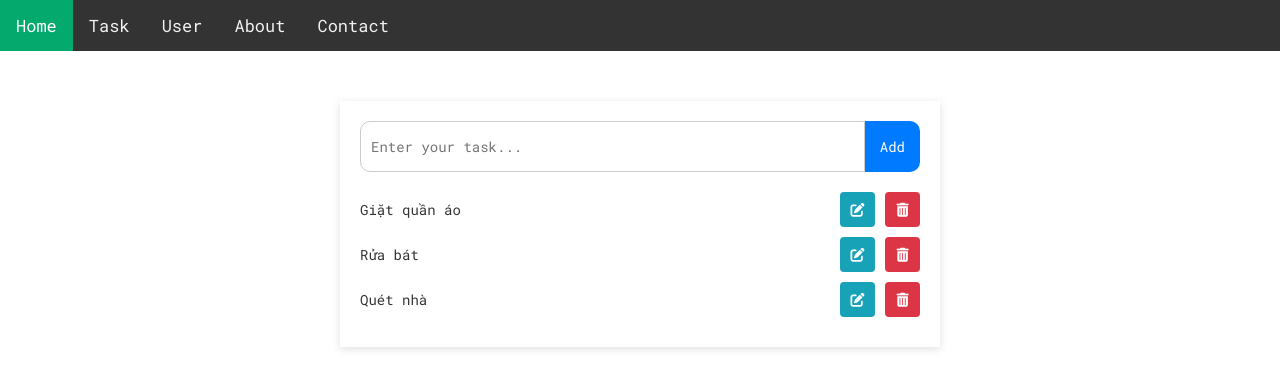
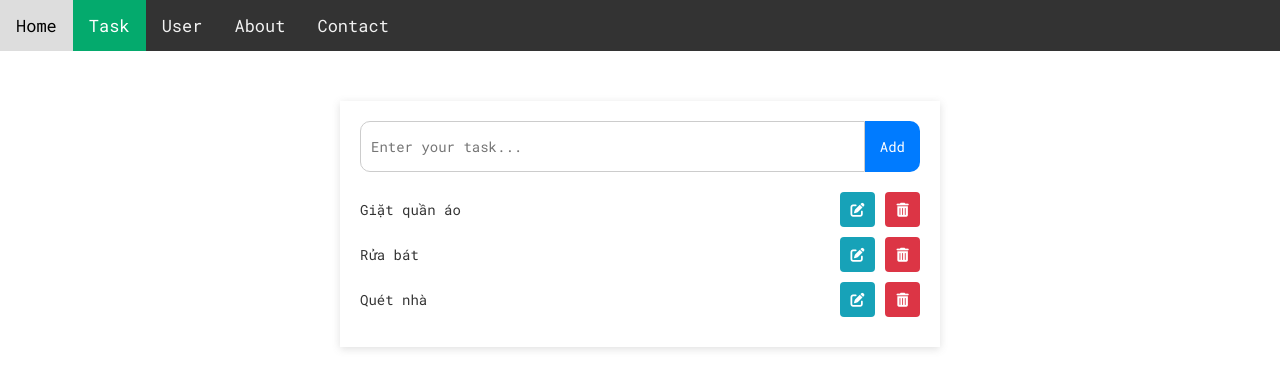
Before and after one commit to dinhdn218/learn-react-basic, a React (Create React App) app: page /task in a window 1280 px wide. Shown: the top 388 px of the page. Built offline with nearby package versions, Linux system fonts and the light colour scheme.

Commit message:
refactor code active nav

```diff
--- /dev/null
+++ b/src/components/Loading/Loading.scss
@@ -0,0 +1,40 @@
+.loading {
+  position: fixed;
+  top: 0;
+  left: 0;
+  width: 100%;
+  height: 100%;
+  background-color: rgba(29, 28, 28, 0.8);
+  display: flex;
+  align-items: center;
+  justify-content: center;
+}
+
+.loader {
+  border: 1rem solid #f3f3f3;
+  border-radius: 50%;
+  border-top: 1rem solid #3498db;
+  width: 10rem;
+  height: 10rem;
+  -webkit-animation: spin 1s linear infinite; /* Safari */
+  animation: spin 1s linear infinite;
+}
+
+/* Safari */
+@-webkit-keyframes spin {
+  0% {
+    -webkit-transform: rotate(0deg);
+  }
+  100% {
+    -webkit-transform: rotate(360deg);
+  }
+}
+
+@keyframes spin {
+  0% {
+    transform: rotate(0deg);
+  }
+  100% {
+    transform: rotate(360deg);
+  }
+}
--- /dev/null
+++ b/src/components/Loading/index.js
@@ -0,0 +1,12 @@
+import React, { Component } from 'react';
+import './Loading.scss';
+
+class Loading extends Component {
+  render() {
+    return <div className='loading'>
+        <div className='loader'></div>
+    </div>;
+  }
+}
+
+export default Loading;
--- a/src/components/Nav/NavItem/index.js
+++ b/src/components/Nav/NavItem/index.js
@@ -4,15 +4,22 @@ import './NavItem.scss';
 
 class NavItem extends Component {
   render() {
-    const { to, text, onClick, initActive, index, path } = this.props;
-    console.log(path);
+    const { path, label, onClick, pathCurrent } = this.props;
     return (
       <Link
-        onClick={onClick || function () {}}
-        className={`nav-item ${initActive === index ? 'active' : ''}`}
-        to={to}
+        onClick={(e) => onClick(e) || function () {}}
+        className={`nav-item ${
+          pathCurrent === path ||
+          pathCurrent.slice(
+            0,
+            pathCurrent.indexOf('/', pathCurrent.indexOf('/') + 1)
+          ) === path
+            ? 'active'
+            : ''
+        }`}
+        to={path}
       >
-        {text}
+        {label}
       </Link>
     );
   }
--- a/src/components/Nav/index.js
+++ b/src/components/Nav/index.js
@@ -1,33 +1,34 @@
 import React, { Component } from 'react';
+import './Nav.scss';
 import NavItem from './NavItem';
 import { navList } from './NavList';
-import './Nav.scss';
 
 class Nav extends Component {
-  // Active Nav when refresh page
-  componentDidMount = () => {
-    const currentPath = window.location.pathname;
-    // console.log(window.location.pathname);
-  };
+  constructor() {
+    super();
+    this.state = {
+      // Get pathname current when refresh page
+      pathCurrent: window.location.pathname,
+    };
+  }
 
   handleClick = (e) => {
-    const navItems = document.querySelectorAll('.nav-item');
-    navItems.forEach((navItem) => navItem.classList.remove('active'));
-    e.target.classList.add('active');
+    this.setState({
+      pathCurrent: e.target.pathname,
+    });
   };
 
   render() {
+    const { pathCurrent } = this.state;
     return (
       <div className="nav">
         {navList.map((navItem, index) => (
           <NavItem
-            path={window.location.pathname}
-            initActive={0}
-            index={index}
+            pathCurrent={pathCurrent}
+            key={index}
             onClick={this.handleClick}
-            key={index}
-            text={navItem.label}
-            to={navItem.path}
+            label={navItem.label}
+            path={navItem.path}
           />
         ))}
       </div>
--- a/src/styles/global.scss
+++ b/src/styles/global.scss
@@ -1,6 +1,6 @@
 html {
   font-size: 62.5%;
-  font-family: "Roboto Mono", monospace;
+  font-family: 'Roboto Mono', monospace;
   color: #333;
 }
 
@@ -10,6 +10,6 @@ body {
 
 button,
 input {
-  font-family: "Roboto Mono", monospace;
+  font-family: 'Roboto Mono', monospace;
   font-size: 1.4rem;
 }
--- a/src/views/TaskPage/index.js
+++ b/src/views/TaskPage/index.js
@@ -22,7 +22,7 @@ class TaskPage extends Component {
     this.setState({
       tasks: [...this.state.tasks, task],
     });
-    toast.success('Thêm công việc thành công');
+    toast.success('Thêm thành công');
   };
 
   // Hàm sửa công việc
@@ -34,7 +34,7 @@ class TaskPage extends Component {
       }
     });
     this.setState({ tasks: newListTaskAfterEdit });
-    toast.success('Sửa công việc thành công');
+    toast.success('Sửa thành công');
   };
 
   // Hàm xóa công việc
--- a/src/views/UserDetailPage/index.js
+++ b/src/views/UserDetailPage/index.js
@@ -2,6 +2,7 @@ import axios from 'axios';
 import React, { useEffect, useState } from 'react';
 import { useNavigate, useParams } from 'react-router-dom';
 import Icon from '../../components/Icon';
+import Loading from '../../components/Loading';
 import './UserDetailPage.scss';
 
 function UserDetailPage() {
@@ -11,7 +12,7 @@ function UserDetailPage() {
 
   const currentUserId = params.userId;
 
-  const [currentUser, setCurrentUser] = useState({});
+  const [currentUser, setCurrentUser] = useState();
 
   useEffect(() => {
     axios(`https://reqres.in/api/users/${currentUserId}`)
@@ -25,8 +26,7 @@ function UserDetailPage() {
     navigate(-1);
   };
 
-  return (
-    !currentUser || (
+  return currentUser ? (
     <div className="user-detail-page">
       <h2 className="user-detail-title">Chi tiết User: {currentUser.id}</h2>
       <p className="user-detail-info">First name: {currentUser.first_name}</p>
@@ -34,7 +34,8 @@ function UserDetailPage() {
       <p className="user-detail-info">Email: {currentUser.email}</p>
       <Icon back onGoBackPrevPage={handleGoBackPrevPage} />
     </div>
-    )
+  ) : (
+    <Loading />
   );
 }
 
--- a/src/views/UserPage/index.js
+++ b/src/views/UserPage/index.js
@@ -3,11 +3,12 @@ import React, { useEffect, useState } from 'react';
 import { useNavigate } from 'react-router-dom';
 import Icon from '../../components/Icon';
 import './UserPage.scss';
+import Loading from '../../components/Loading';
 
 function UserPage() {
   const navigate = useNavigate();
 
-  const [userList, setUserList] = useState([]);
+  const [userList, setUserList] = useState();
 
   useEffect(() => {
     axios('https://reqres.in/api/users')
@@ -25,13 +26,16 @@ function UserPage() {
     <div className="user-page">
       <h2 className="user-page-title">Trang User: Lấy thông tin User từ API</h2>
       <div className="user-list">
-        {userList &&
+        {userList ? (
           userList.map((user) => (
             <div className="user-item" key={user.id}>
               <p className="user-item-name">{`${user.first_name} ${user.last_name}`}</p>
               <Icon info onSeeUserDetail={() => handleSeeUserDetail(user.id)} />
             </div>
-          ))}
+          ))
+        ) : (
+          <Loading />
+        )}
       </div>
     </div>
   );
```
Also changed, not shown: 1 other file (tests, documents, lock files or other folders). Lines whose indentation alone changed are shown as unchanged.
